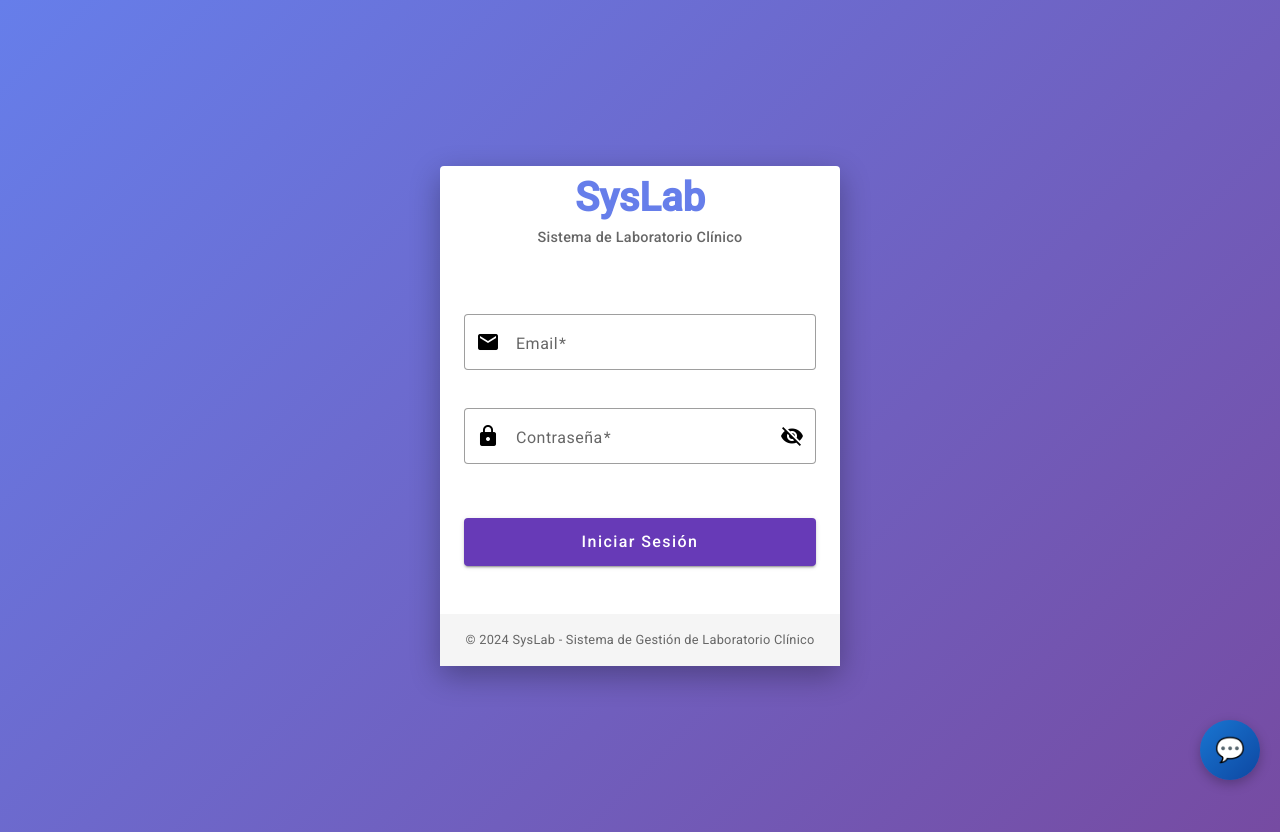
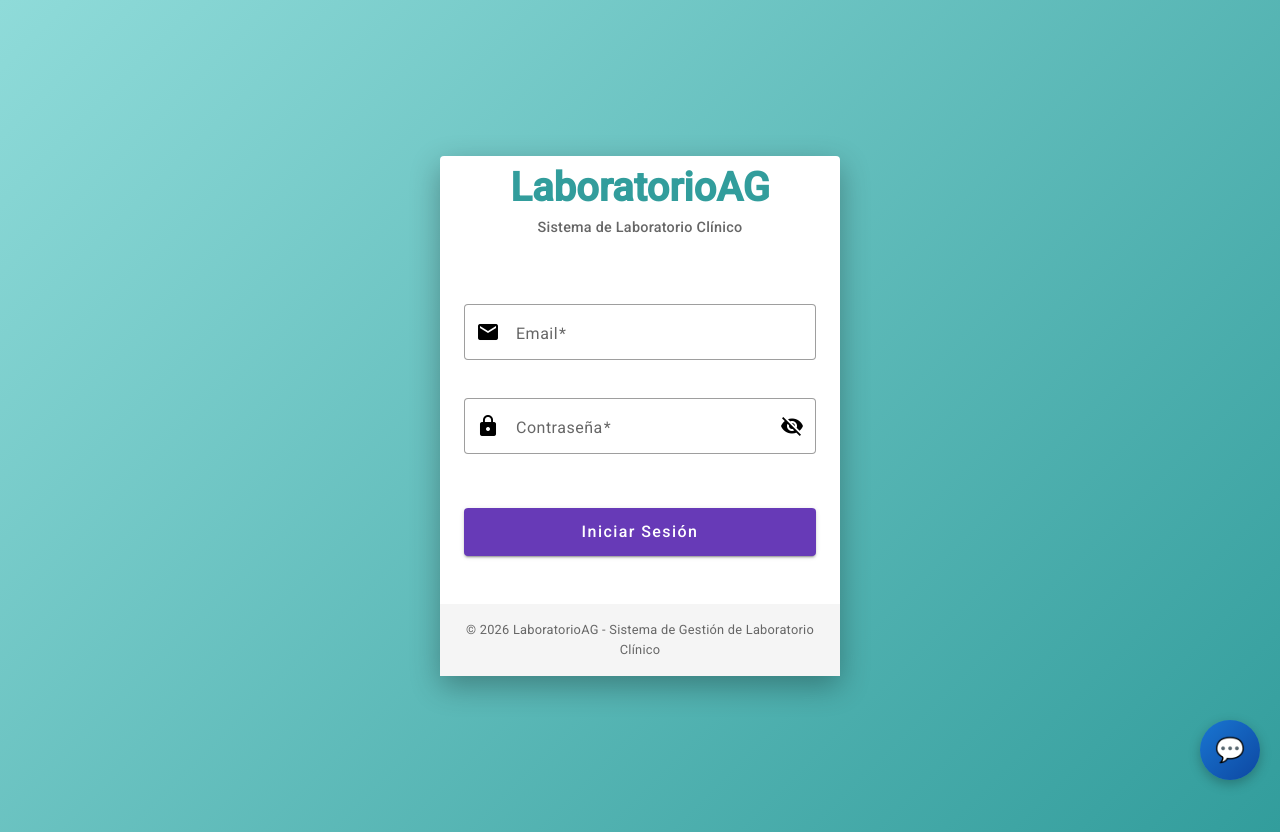
Before and after one commit to Mateoilr/Proyecto2.0, an Angular app: page /login in a window 1280 px wide. Built offline with nearby package versions, Linux system fonts and the light colour scheme.

Commit message:
commit 11

```diff
--- a/src/app/auth/login/login.component.css
+++ b/src/app/auth/login/login.component.css
@@ -3,7 +3,7 @@
   justify-content: center;
   align-items: center;
   min-height: 100vh;
-  background: linear-gradient(135deg, #667eea 0%, #764ba2 100%);
+  background: linear-gradient(135deg, #8fdbd9 0%, #329d9c 100%);
   padding: 1rem;
 }
 
@@ -22,7 +22,7 @@ mat-card-header {
 mat-card-title h1 {
   font-size: 2.5rem;
   font-weight: 700;
-  color: #667eea;
+  color: #329d9c;
   margin: 0;
   text-align: center;
 }
--- a/src/app/auth/login/login.component.html
+++ b/src/app/auth/login/login.component.html
@@ -2,7 +2,7 @@
   <mat-card class="login-card">
     <mat-card-header>
       <mat-card-title>
-        <h1>SysLab</h1>
+        <h1>LaboratorioAG</h1>
         <p class="subtitle">Sistema de Laboratorio Clínico</p>
       </mat-card-title>
     </mat-card-header>
@@ -63,7 +63,7 @@
 
     <mat-card-footer>
       <p class="footer-text">
-        © 2024 SysLab - Sistema de Gestión de Laboratorio Clínico
+        © 2026 LaboratorioAG - Sistema de Gestión de Laboratorio Clínico
       </p>
     </mat-card-footer>
   </mat-card>
```
Also changed, not shown: src/assets/inicio4.png, src/assets/inicio43.png (added).
